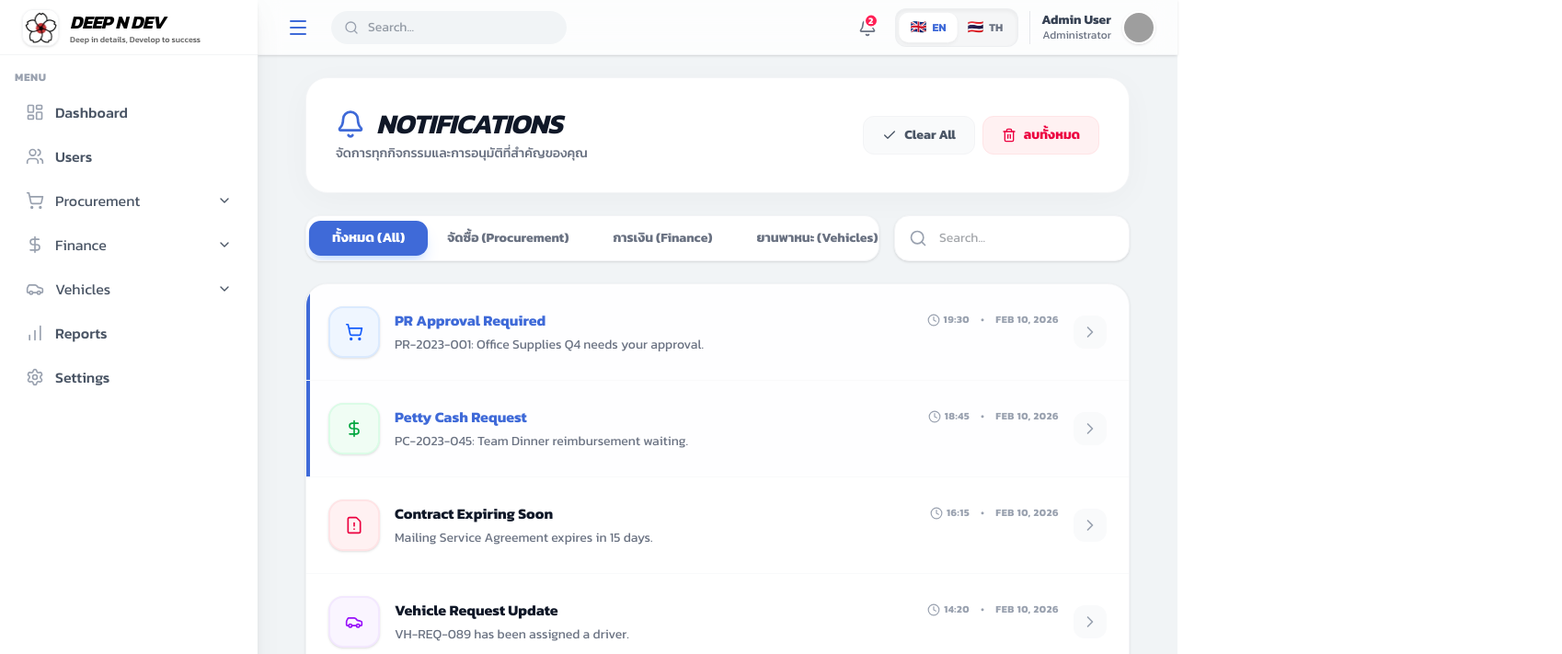
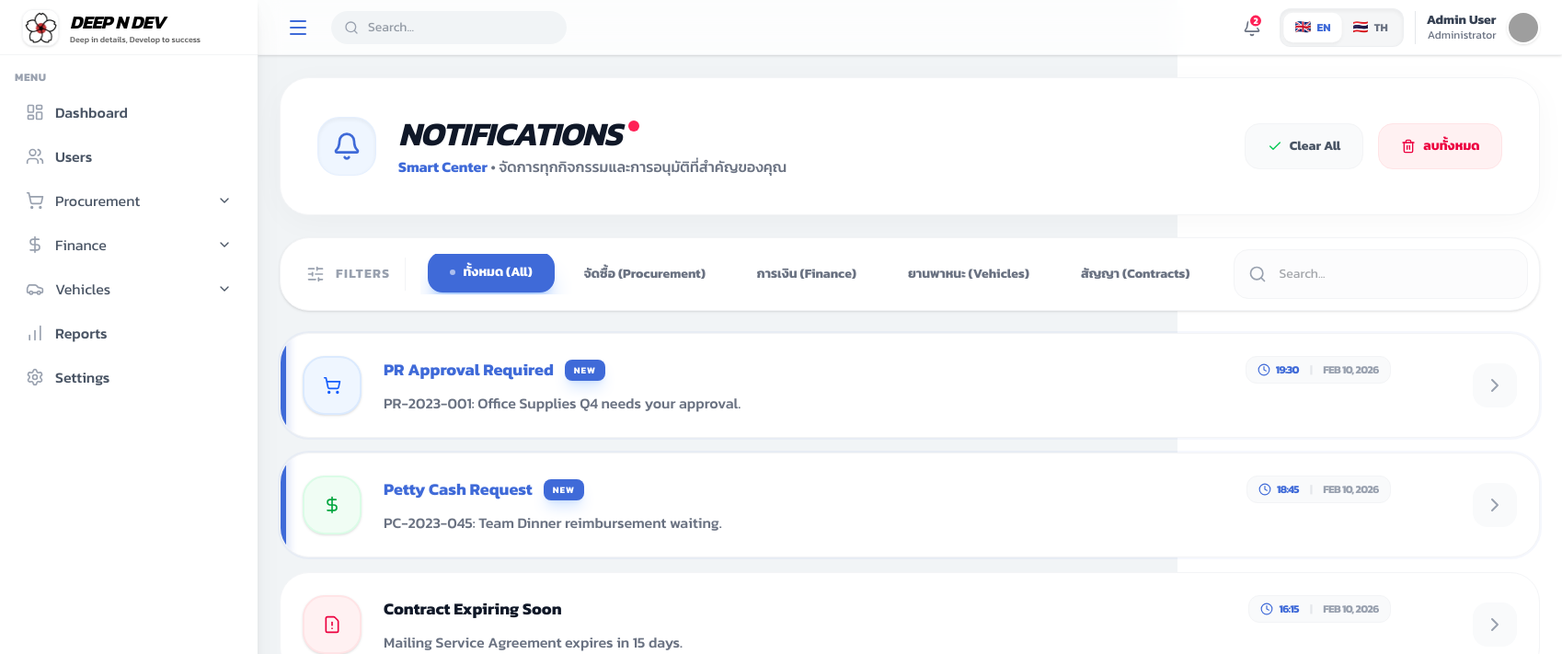
Before and after one commit to suriyan2532/flow_approveer, a Next.js app: page /en/dashboard/notifications in a window 1280 px wide. Shown: the top 711 px of the page at 92% size, 1698 px wide, since content can reach past the window. Built offline with nearby package versions, Linux system fonts and the light colour scheme; grey boxes are pictures that could not be loaded.

Commit message:
feat: Redesign notifications page UI with full-width layout, enhanced header, filter bar, and notification card styling.

```diff
--- a/src/app/[locale]/dashboard/notifications/page.tsx
+++ b/src/app/[locale]/dashboard/notifications/page.tsx
@@ -12,7 +12,8 @@ import {
   Search,
   Trash2,
   Check,
-  ChevronRight
+  ChevronRight,
+  SlidersHorizontal
 } from "lucide-react";
 import { Link } from "@/i18n/routing";
 
@@ -108,31 +109,43 @@ export default function NotificationsPage() {
   };
 
   return (
-    <div className="max-w-4xl mx-auto space-y-6">
-      {/* Header Section */}
-      <div className="bg-white rounded-3xl p-8 border border-gray-100 shadow-[0_0.46875rem_2.1875rem_rgba(4,9,20,0.03)] flex flex-col md:flex-row md:items-center justify-between gap-6">
+    <div className="w-full flex flex-col gap-6 font-kanit pb-10">
+      {/* Header Section - Full Width Design */}
+      <div className="bg-white rounded-[2rem] p-8 md:p-10 border border-gray-100 shadow-[0_0.46875rem_2.1875rem_rgba(4,9,20,0.03)] flex flex-col lg:flex-row lg:items-center justify-between gap-8">
+        <div className="flex items-center gap-6">
+          <div className="w-16 h-16 rounded-3xl bg-blue-50 flex items-center justify-center text-[#3f6ad8] shadow-inner border border-blue-100/50">
+            <Bell className="w-8 h-8 animate-bounce-subtle" />
+          </div>
           <div>
-          <h1 className="text-3xl font-black text-gray-900 font-kanit tracking-tight flex items-center gap-3 italic uppercase">
-            <Bell className="w-8 h-8 text-[#3f6ad8]" />
+            <h1 className="text-3xl md:text-4xl font-black text-gray-900 tracking-tight italic uppercase flex items-center gap-2">
               {t('title')}
+              <span className="w-3 h-3 rounded-full bg-rose-500 inline-block mb-4"></span>
             </h1>
-          <p className="text-gray-500 font-kanit font-medium text-sm mt-1">จัดการทุกกิจกรรมและการอนุมัติที่สำคัญของคุณ</p>
+            <p className="text-gray-500 font-medium text-base mt-1">
+                <span className="text-[#3f6ad8] font-bold">Smart Center</span> • จัดการทุกกิจกรรมและการอนุมัติที่สำคัญของคุณ
+            </p>
           </div>
-        <div className="flex gap-2">
-          <button className="px-5 py-2.5 bg-gray-50 text-gray-600 rounded-xl font-bold border border-gray-100 hover:bg-white transition-all text-sm flex items-center gap-2">
-            <Check className="w-4 h-4" />
+        </div>
+        <div className="flex items-center gap-4 self-end lg:self-center">
+          <button className="px-6 py-3.5 bg-gray-50 text-gray-600 rounded-2xl font-black border border-gray-100 hover:bg-white hover:shadow-md transition-all text-sm flex items-center gap-2 group">
+            <Check className="w-4 h-4 text-green-500 group-hover:scale-110 transition-transform" />
             {t('clearAll')}
           </button>
-          <button className="px-5 py-2.5 bg-rose-50 text-rose-600 rounded-xl font-bold border border-rose-100 hover:bg-rose-100 transition-all text-sm flex items-center gap-2">
-            <Trash2 className="w-4 h-4" />
+          <button className="px-6 py-3.5 bg-rose-50 text-rose-600 rounded-2xl font-black border border-rose-100 hover:bg-rose-100 hover:shadow-md transition-all text-sm flex items-center gap-2 group">
+            <Trash2 className="w-4 h-4 group-hover:shake transition-transform" />
             ลบทั้งหมด
           </button>
         </div>
       </div>
 
-      {/* Filters and Search */}
-      <div className="flex flex-col md:flex-row gap-4">
-         <div className="bg-white p-1.5 rounded-2xl border border-gray-100 shadow-sm flex-1 flex overflow-x-auto custom-scrollbar">
+      {/* Re-designed Action Bar (Filters & Search) */}
+      <div className="bg-white p-3 rounded-[2rem] border border-gray-100 shadow-sm flex flex-col xl:flex-row items-center gap-4">
+         <div className="flex items-center gap-3 px-4 py-2 border-r border-gray-100 hidden xl:flex">
+             <SlidersHorizontal className="w-5 h-5 text-gray-400" />
+             <span className="text-sm font-black text-gray-400 uppercase tracking-widest leading-none">Filters</span>
+         </div>
+
+         <div className="flex-1 w-full overflow-x-auto custom-scrollbar no-scrollbar flex items-center gap-2 px-2">
             {[
                 { id: "all", label: "ทั้งหมด (All)" },
                 { id: "procurement", label: "จัดซื้อ (Procurement)" },
@@ -143,78 +156,91 @@ export default function NotificationsPage() {
                 <button
                   key={cat.id}
                   onClick={() => setFilter(cat.id)}
-                  className={`px-6 py-2 rounded-xl text-sm font-bold font-kanit whitespace-nowrap transition-all ${
+                  className={`px-6 py-3 rounded-2xl text-sm font-black whitespace-nowrap transition-all flex items-center gap-2 ${
                       filter === cat.id
-                      ? "bg-[#3f6ad8] text-white shadow-lg shadow-blue-500/20 scale-105"
-                      : "text-gray-500 hover:bg-gray-50"
+                      ? "bg-[#3f6ad8] text-white shadow-xl shadow-blue-500/30 -translate-y-0.5"
+                      : "text-gray-500 hover:bg-gray-50 hover:text-gray-700"
                   }`}
                 >
+                  {filter === cat.id && <div className="w-1.5 h-1.5 rounded-full bg-white animate-pulse"></div>}
                   {cat.label}
                 </button>
             ))}
          </div>
-         <div className="relative group">
+
+         <div className="relative group w-full xl:w-80">
             <input
               type="text"
               placeholder={tCommon('search')}
-              className="w-full md:w-64 pl-12 pr-4 py-3.5 bg-white rounded-2xl border border-gray-100 shadow-sm font-kanit text-sm focus:ring-2 focus:ring-[#3f6ad8]/20 focus:border-[#3f6ad8] transition-all outline-none"
+              className="w-full pl-12 pr-6 py-4 bg-gray-50/50 rounded-2xl border border-gray-100 font-kanit text-sm focus:ring-4 focus:ring-[#3f6ad8]/10 focus:border-[#3f6ad8] focus:bg-white transition-all outline-none"
             />
             <Search className="absolute left-4 top-1/2 -translate-y-1/2 w-5 h-5 text-gray-400 group-focus-within:text-[#3f6ad8] transition-colors" />
          </div>
       </div>
 
-      {/* Notification List */}
-      <div className="bg-white rounded-3xl border border-gray-100 shadow-sm overflow-hidden">
+      {/* Notification List - Expanded Grid/List */}
+      <div className="grid grid-cols-1 gap-4">
         {filteredNotifications.length > 0 ? (
-          <div className="divide-y divide-gray-50">
-            {filteredNotifications.map((notif) => (
+          filteredNotifications.map((notif) => (
             <Link
               key={notif.id}
               href={notif.link}
-                className={`flex flex-col sm:flex-row sm:items-center gap-4 p-6 hover:bg-gray-50 transition-all group relative ${notif.isUnread ? 'bg-blue-50/10' : ''}`}
+              className={`flex flex-col md:flex-row md:items-center gap-6 p-6 bg-white rounded-[2rem] border border-gray-100 hover:border-[#3f6ad8]/30 hover:shadow-xl hover:shadow-[#3f6ad8]/5 transition-all group relative overflow-hidden ${notif.isUnread ? 'ring-2 ring-[#3f6ad8]/5' : ''}`}
             >
               {notif.isUnread && (
-                  <div className="absolute left-0 top-0 bottom-0 w-1 bg-[#3f6ad8]"></div>
+                <div className="absolute left-0 top-0 bottom-0 w-1.5 bg-[#3f6ad8] shadow-[2px_0_10px_rgba(63,106,216,0.3)]"></div>
               )}
 
-                <div className={`w-14 h-14 rounded-2xl flex-shrink-0 flex items-center justify-center border-2 shadow-sm transition-transform group-hover:scale-110 ${getIconBg(notif.type)}`}>
+              <div className={`w-16 h-16 rounded-[1.5rem] flex-shrink-0 flex items-center justify-center border-2 shadow-sm transition-all group-hover:scale-105 group-hover:rotate-3 ${getIconBg(notif.type)}`}>
                 {getIcon(notif.type)}
               </div>
 
               <div className="flex-1 min-w-0">
-                  <div className="flex flex-col sm:flex-row sm:items-center justify-between gap-1 sm:gap-4 mb-1">
-                    <h3 className={`text-base font-black font-kanit truncate ${notif.isUnread ? 'text-[#3f6ad8]' : 'text-gray-900'}`}>
+                <div className="flex flex-col sm:flex-row sm:items-center justify-between gap-2 mb-2">
+                  <div className="flex items-center gap-3">
+                    <h3 className={`text-lg font-black truncate leading-tight ${notif.isUnread ? 'text-[#3f6ad8]' : 'text-gray-900'}`}>
                       {t(notif.titleKey)}
                     </h3>
-                    <div className="flex items-center gap-3 text-[11px] font-bold text-gray-400 uppercase tracking-wider">
-                      <span className="flex items-center gap-1"><Clock className="w-3.5 h-3.5" /> {notif.time}</span>
-                      <span>•</span>
+                    {notif.isUnread && (
+                        <span className="px-2.5 py-1 bg-[#3f6ad8] text-white text-[10px] font-black rounded-lg uppercase tracking-widest shadow-lg shadow-blue-500/20">New</span>
+                    )}
+                  </div>
+                  <div className="flex items-center gap-3 text-xs font-black text-gray-400 uppercase tracking-tighter bg-gray-50 px-3 py-1.5 rounded-xl border border-gray-100">
+                    <span className="flex items-center gap-1.5 text-[#3f6ad8]"><Clock className="w-3.5 h-3.5" /> {notif.time}</span>
+                    <span className="text-gray-200">|</span>
                     <span>{notif.date}</span>
                   </div>
                 </div>
-                  <p className="text-sm text-gray-500 font-kanit leading-relaxed line-clamp-2">
+                <p className="text-base text-gray-500 leading-relaxed font-medium line-clamp-2 max-w-4xl">
                    {t(notif.descKey)}
                 </p>
               </div>
 
-                <div className="flex-shrink-0 flex items-center self-end sm:self-center">
-                  <div className="p-2 rounded-xl bg-gray-50 text-gray-400 group-hover:bg-[#3f6ad8] group-hover:text-white transition-all">
-                    <ChevronRight className="w-5 h-5" />
+              <div className="flex-shrink-0 flex items-center self-end md:self-center gap-4">
+                <div className="hidden sm:flex flex-col items-end opacity-0 group-hover:opacity-100 transition-opacity">
+                    <span className="text-[10px] font-black text-[#3f6ad8] uppercase tracking-widest">คลิกเพื่อดู</span>
+                    <span className="text-[9px] text-gray-400">View Details</span>
+                </div>
+                <div className="w-12 h-12 rounded-2xl bg-gray-50 text-gray-400 group-hover:bg-[#3f6ad8] group-hover:text-white group-hover:shadow-lg group-hover:shadow-blue-500/30 transition-all flex items-center justify-center">
+                  <ChevronRight className="w-6 h-6 group-hover:translate-x-1 transition-transform" />
                 </div>
               </div>
             </Link>
-            ))}
+          ))
+        ) : (
+          <div className="bg-white rounded-[3rem] py-24 border border-gray-100 shadow-sm flex flex-col items-center justify-center text-center px-10">
+              <div className="w-24 h-24 bg-gray-50 rounded-[2rem] flex items-center justify-center mb-6 border border-gray-100 relative shadow-inner">
+                  <Bell className="w-12 h-12 text-gray-300" />
+                  <div className="absolute top-2 right-2 w-4 h-4 bg-gray-200 rounded-full"></div>
               </div>
-        ) : (
-          <div className="py-20 flex flex-col items-center justify-center text-center px-6">
-              <div className="w-20 h-20 bg-gray-50 rounded-full flex items-center justify-center mb-4 border border-gray-100">
-                  <Bell className="w-10 h-10 text-gray-300" />
-              </div>
-              <h3 className="text-xl font-black text-gray-900 font-kanit">ไม่พบการแจ้งเตือน</h3>
-              <p className="text-gray-500 font-kanit mt-1 max-w-xs">ยังไม่มีกิจกรรมใหม่ๆ ในหมวดหมู่นี้สำหรับคุณในขณะนี้</p>
+              <h3 className="text-2xl font-black text-gray-900 uppercase italic">ไม่พบการแจ้งเตือน</h3>
+              <p className="text-gray-500 font-medium mt-2 max-w-md mx-auto text-lg">
+                  ยังไม่มีกิจกรรมใหม่ๆ ในหมวดหมู่นี้สำหรับคุณในขณะนี้ <br/>
+                  <span className="text-sm opacity-60">No notifications found in this category.</span>
+              </p>
               <button
                 onClick={() => setFilter('all')}
-                className="mt-6 px-8 py-3 bg-[#3f6ad8] text-white rounded-2xl font-black hover:bg-blue-700 transition-all shadow-lg shadow-blue-500/20 uppercase tracking-widest text-sm"
+                className="mt-8 px-10 py-4 bg-[#3f6ad8] text-white rounded-2xl font-black hover:bg-blue-700 transition-all shadow-xl shadow-blue-500/30 uppercase tracking-[0.2em] text-sm active:scale-95"
               >
                 กลับไปที่ทั้งหมด
               </button>
@@ -222,13 +248,48 @@ export default function NotificationsPage() {
         )}
       </div>
 
-      {/* History / Archive Link */}
-      <div className="text-center pb-8 pt-4">
-           <p className="text-gray-400 font-kanit text-sm">
-              แสดงย้อนหลังเพียง 30 วันเท่านั้น
-              <button className="ml-2 text-[#3f6ad8] font-bold hover:underline">ดูประวัติทั้งหมด</button>
+      {/* History / Archive Link Footer */}
+      <div className="flex flex-col md:flex-row items-center justify-between gap-4 pt-6 px-10 border-t border-gray-100/50">
+           <p className="text-gray-400 font-medium text-sm">
+              <span className="font-black text-[#3f6ad8]/50 uppercase tracking-widest text-[10px] mr-2">Notice</span>
+              ระบบแสดงข้อมูลย้อนหลังสูงสุดเพียง 30 วันเท่านั้น
            </p>
+           <button className="flex items-center gap-2 text-[#3f6ad8] font-black hover:scale-105 transition-transform uppercase tracking-widest text-xs group">
+              ดูประวัติกิจกรรมทั้งหมด
+              <ChevronRight className="w-4 h-4 group-hover:translate-x-1 transition-transform" />
+           </button>
       </div>
+
+      <style jsx>{`
+        .custom-scrollbar::-webkit-scrollbar {
+          height: 4px;
+        }
+        .custom-scrollbar::-webkit-scrollbar-track {
+          background: transparent;
+        }
+        .custom-scrollbar::-webkit-scrollbar-thumb {
+          background: #e5e7eb;
+          border-radius: 10px;
+        }
+        .no-scrollbar::-webkit-scrollbar {
+          display: none;
+        }
+        @keyframes bounce-subtle {
+          0%, 100% { transform: translateY(0); }
+          50% { transform: translateY(-3px); }
+        }
+        .animate-bounce-subtle {
+          animation: bounce-subtle 3s infinite ease-in-out;
+        }
+        @keyframes shake {
+          0%, 100% { transform: rotate(0deg); }
+          25% { transform: rotate(10deg); }
+          75% { transform: rotate(-10deg); }
+        }
+        .group-hover\:shake {
+          animation: shake 0.3s infinite linear;
+        }
+      `}</style>
     </div>
   );
 }
```
Lines whose indentation alone changed are shown as unchanged.
